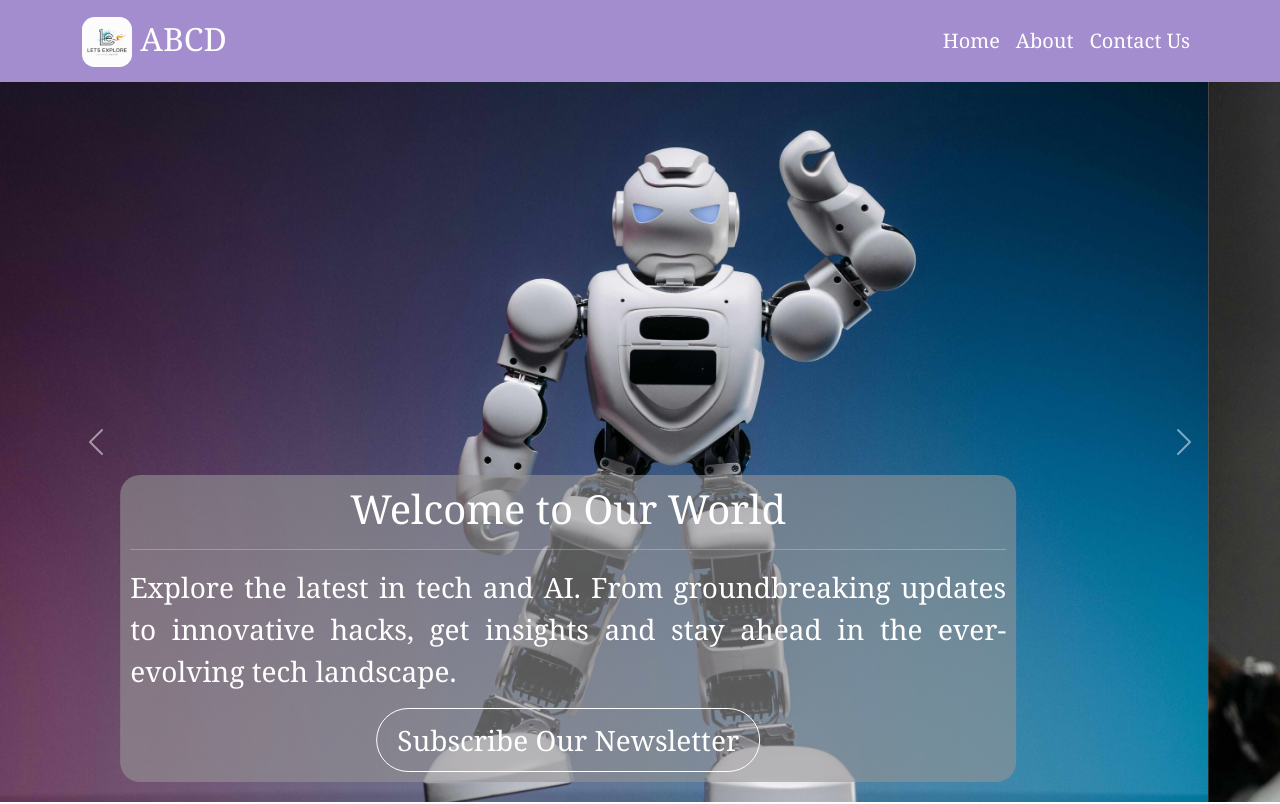
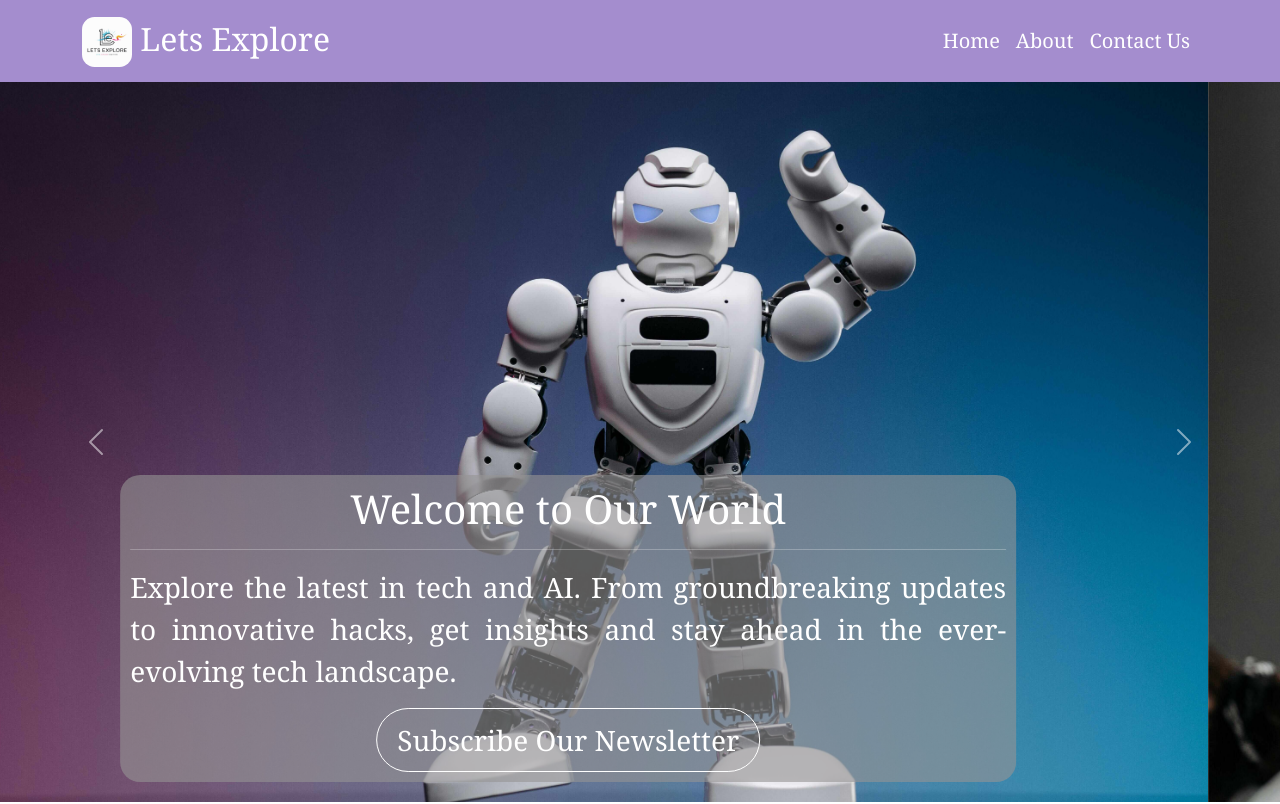
Before and after one commit to saadat309/Tech-Blog, a plain HTML site: page index.html in a window 1280 px wide. Shown: the top 804 px of the page. Drawn offline with nearby package versions, Linux system fonts and the light colour scheme.

Commit message:
Update index.html

```diff
--- a/index.html
+++ b/index.html
@@ -197,7 +197,7 @@
     <!-- Navbar -->
     <nav class="navbar navbar-expand-lg navbar-dark">
       <div class="container">
-        <a class="navbar-brand" href="#"><img src="Logo/Logo colorful.jpeg" alt="logo"> ABCD</a>
+        <a class="navbar-brand" href="#"><img src="Logo/Logo colorful.jpeg" alt="logo"> Lets Explore</a>
         <button class="navbar-toggler" type="button" data-bs-toggle="collapse" data-bs-target="#navbarSupportedContent"
           aria-controls="navbarSupportedContent" aria-expanded="false" aria-label="Toggle navigation">
           <span class="navbar-toggler-icon"></span>
```
